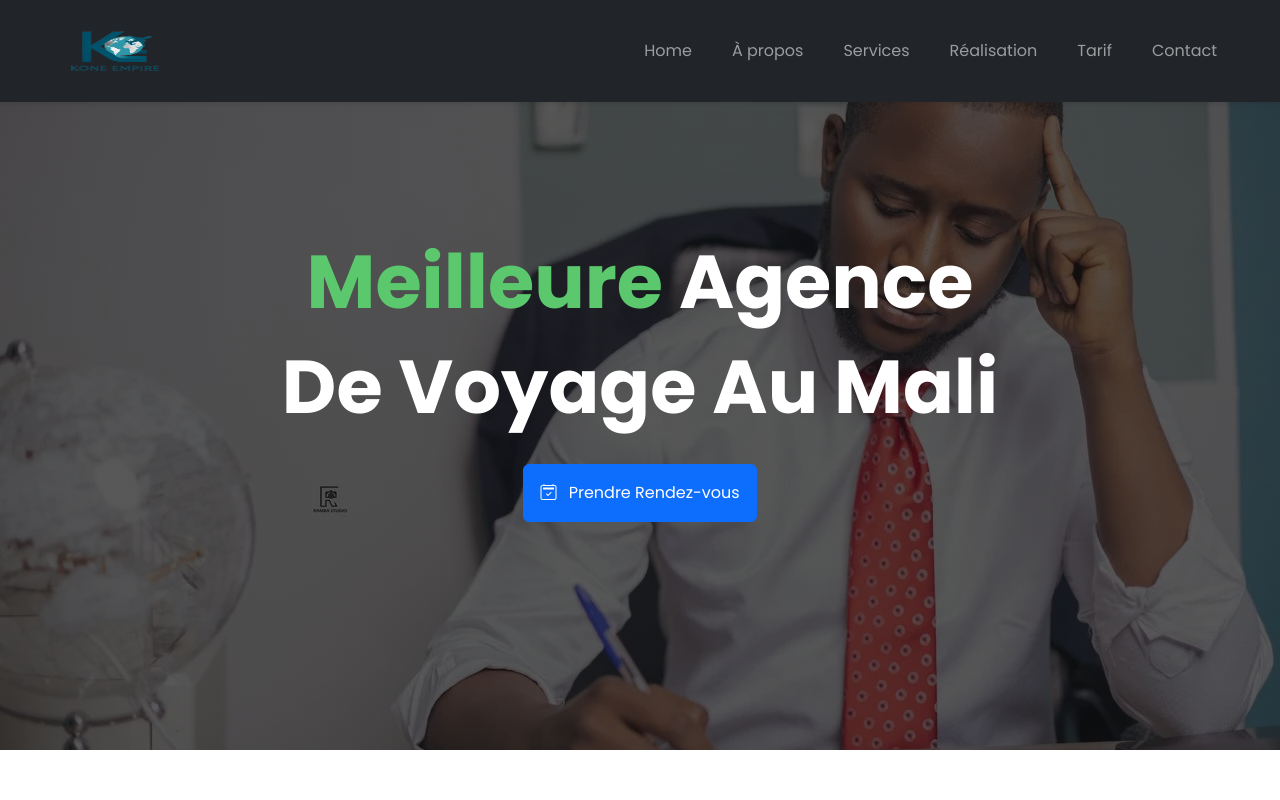
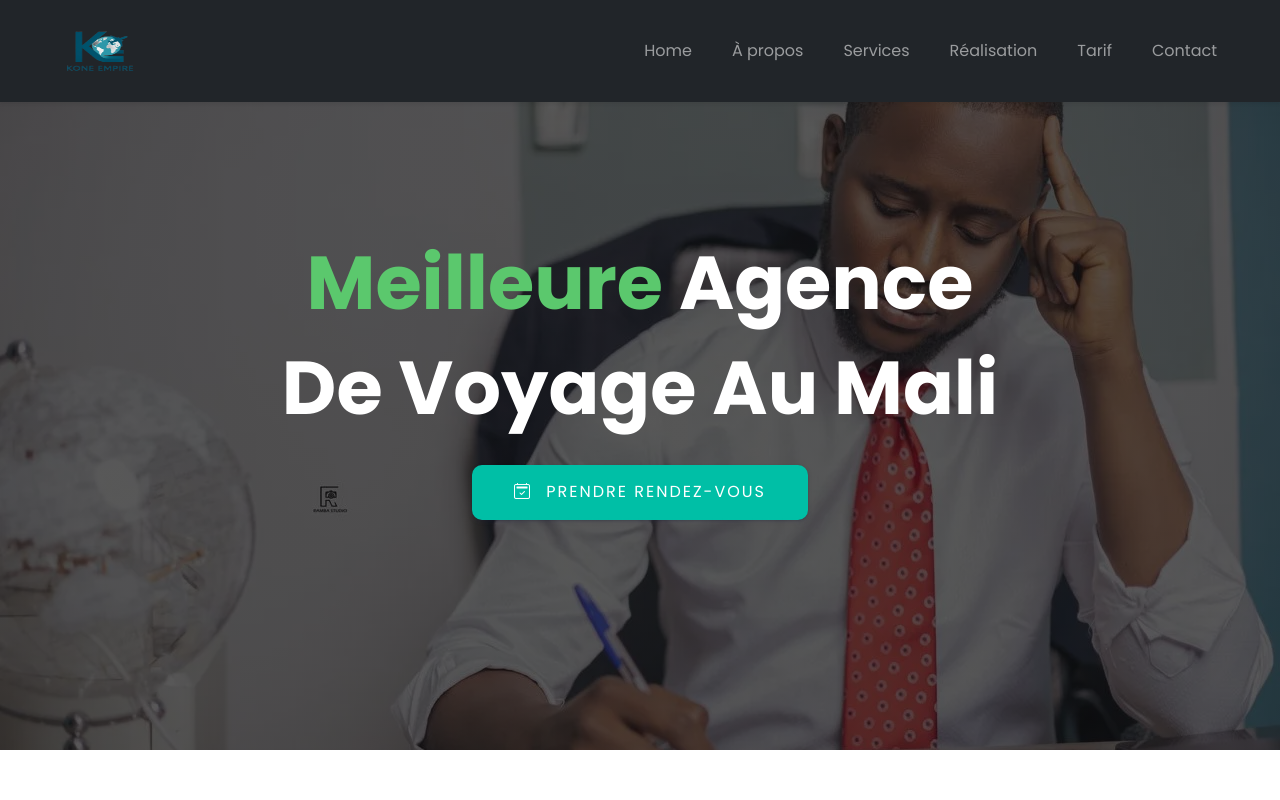
Before and after one commit to Youscool/kone-empire, a Next.js app: page / in a window 1280 px wide. Shown: the top 800 px of the page. Built offline with nearby package versions, Linux system fonts and the light colour scheme.

Commit message:
ajout du style boutton

```diff
--- a/src/app/components/Page/Home.jsx
+++ b/src/app/components/Page/Home.jsx
@@ -63,7 +63,7 @@ AOS.init({
           <h1 className="align-center" data-aos="fade-up">
             <span className="selected">Meilleure</span> Agence <br /> de voyage au Mali
           </h1>
-          <Link href={"/prendre-rendez-vous"} className="btn btn-primary p-3">
+          <Link href={"/prendre-rendez-vous"} className="boutton">
              <i className="bi bi-calendar2-check me-2"></i>  Prendre Rendez-vous
           </Link>
         </div>
--- a/src/app/components/form/rdvForm.jsx
+++ b/src/app/components/form/rdvForm.jsx
@@ -56,7 +56,7 @@ export default function RdvForm() {
   return (
     <div className="container my-5">
       <div className="card shadow-lg border-0 rounded-4 p-4 animate__animated animate__fadeIn">
-        <h3 className="text-center mb-4">Veuillez remplir ce formulaire</h3>
+        <h3 className="text-center mb-4">Veuillez remplir le formulaire</h3>
         <form onSubmit={handleSubmit} className="row g-3">
 
           {/* Nom */}
@@ -73,7 +73,7 @@ export default function RdvForm() {
           {/* Phone */}
           <div className="col-md-6">
             <label className="form-label">Numéro de tel</label>
-            <input type="tel" name="phone" className="form-control" required />
+            <input type="text" name="phone" className="form-control" required />
           </div>
           {/* Pays */}
           <div className="col-md-6">
--- a/src/app/components/navbar/Navbar.jsx
+++ b/src/app/components/navbar/Navbar.jsx
@@ -14,7 +14,7 @@ export default function Navbar({position}) {
 
         {/* Logo */}
         <Link href="/" className="navbar-brand selected fw-bold fs-3">
-          <Image src="/images/logos.png" width={120} height={60} alt="Logo" />
+          <Image src="/images/logos.png" width={90} height={60} alt="Logo" />
         </Link>
 
         {/* Hamburger */}
--- a/src/app/globals.css
+++ b/src/app/globals.css
@@ -19,6 +19,35 @@
     background-color: var(--color-green);
     color: var(--color-white);
 }
+/* From Uiverse.io by Shakil-Babu */
+.boutton {
+ background-color: #00BFA6;
+ padding: 14px 40px;
+ color: #fff;
+ text-transform: uppercase;
+ letter-spacing: 2px;
+ cursor: pointer;
+ border-radius: 10px;
+ border: 2px dashed #00BFA6;
+ box-shadow: rgba(50, 50, 93, 0.25) 0px 2px 5px -1px, rgba(0, 0, 0, 0.3) 0px 1px 3px -1px;
+ transition: .4s;
+}
+
+.boutton span:last-child {
+ display: none;
+}
+
+.boutton:hover {
+ transition: .4s;
+ border: 2px dashed #00BFA6;
+ background-color: #fff;
+ color: #00BFA6;
+}
+
+outton:active {
+ background-color: #87dbd0;
+}
+
 
 .selected {
     color: var(--color-green);
--- a/src/app/prendre-rendez-vous/page.jsx
+++ b/src/app/prendre-rendez-vous/page.jsx
@@ -6,7 +6,7 @@ export default function RdvPage() {
     return<>
     <Navbar position={""}/>
     <div className="rdv d-flex justify-content-center align-items-center">
-        <h1 className="text-uppercase">Prendre <span className="selected">rendez</span>-vous</h1>
+        <h2 className="text-uppercase text-light">Prendre <span className="selected">rendez</span>-vous</h2>
     </div>
     <RdvForm/>
     <Footer/>
```
